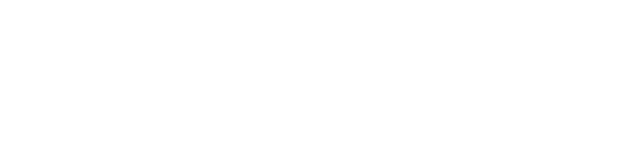
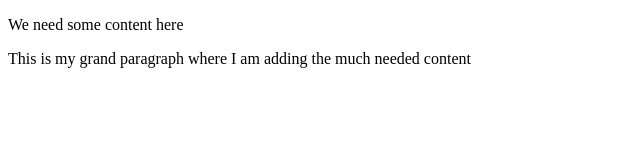
Before and after one commit to nrzmrzn/TestProject, a plain HTML site: page index.html in a window 1280 px wide. Shown: the whole page, without its empty margins (0-640 px from the left). Drawn offline with Linux system fonts and the light colour scheme.

Commit message:
Added some text

```diff
--- a/index.html
+++ b/index.html
@@ -8,6 +8,7 @@
 	<script type="text/javascript" src="script.js"></script>
 </head>
 <body>
-
+	<p>We need some content here</p>
+	<p>This is my grand paragraph where I am adding the much needed content</p>
 </body>
 </html>
```
